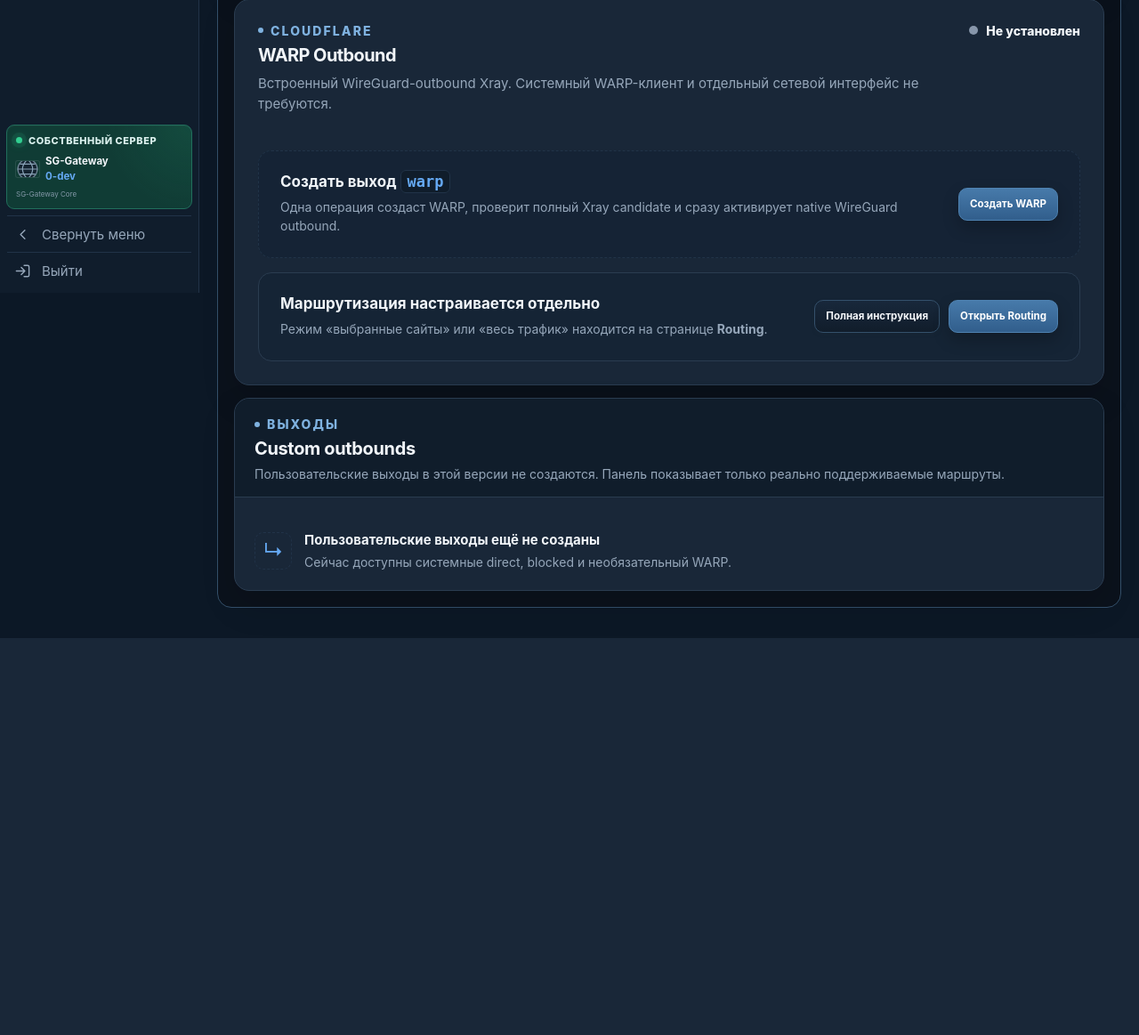
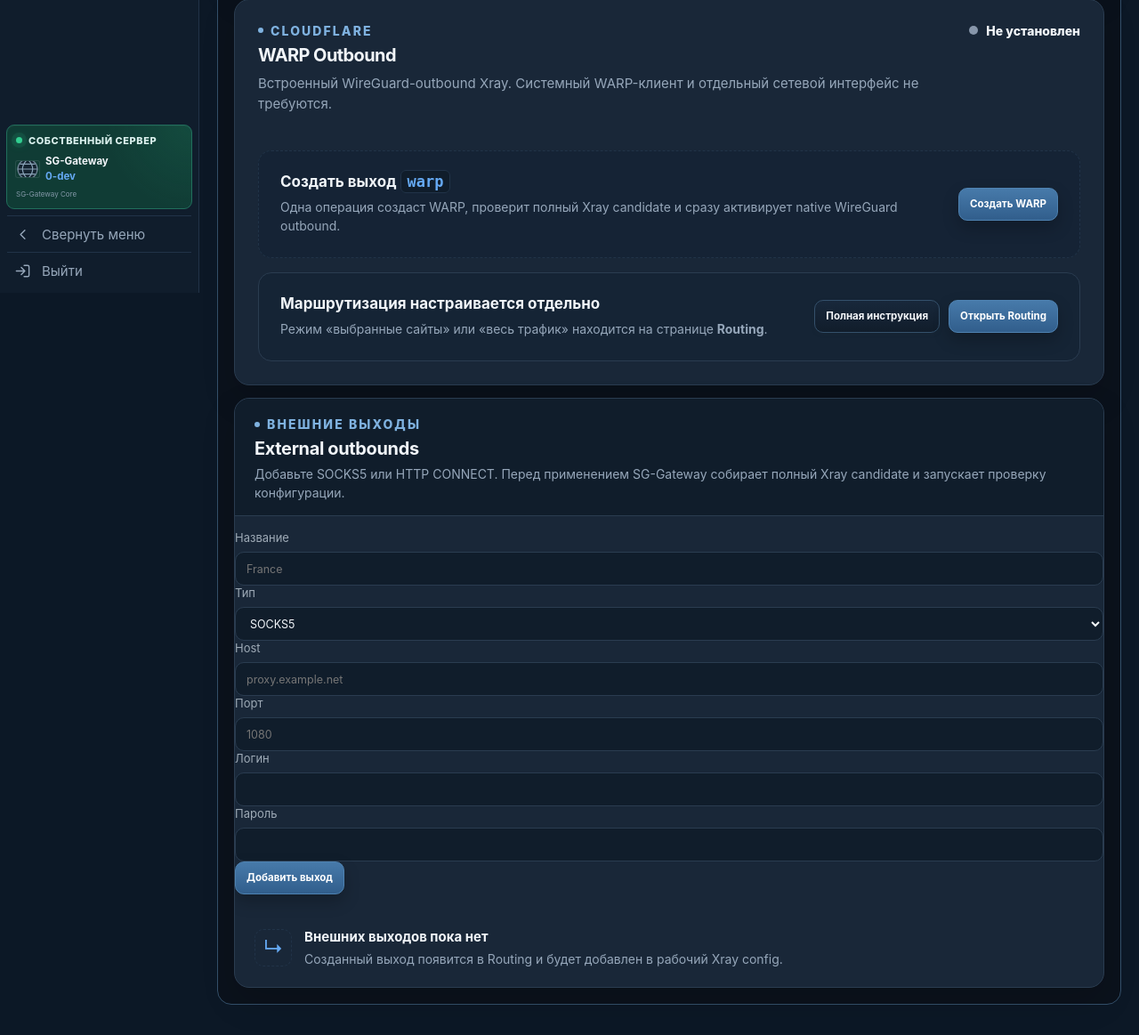
Before and after one commit to s-gor/sg-gateway-v23, a Flask app: page /outbounds in a window 1280 px wide. Shown: the part 471-1634 px from the top of the page at 89% size. Before the commit the page ends 1188 px from the top, so only its background shows below. Run offline with Flask 3, Linux system fonts and the light colour scheme; the visitor is signed in with stand-in values (Sample User, id 1); some libraries are stand-ins or nearby versions.

Commit message:
routing: add external outbound controls to Outbounds UI

```diff
--- a/app/web/templates/outbounds.html
+++ b/app/web/templates/outbounds.html
@@ -124,18 +124,53 @@
     </div>
   </section>
 
-  <section class="ob49-custom-card sg-ui-section" data-sg-section="outbounds-custom">
+  <section class="ob49-custom-card sg-ui-section" id="external" data-sg-section="outbounds-custom">
     <header class="sg-ui-section-head">
       <div>
-        <div class="ob49-kicker"><span></span> ВЫХОДЫ</div>
-        <h2>Custom outbounds</h2>
-        <p>Пользовательские выходы в этой версии не создаются. Панель показывает только реально поддерживаемые маршруты.</p>
+        <div class="ob49-kicker"><span></span> ВНЕШНИЕ ВЫХОДЫ</div>
+        <h2>External outbounds</h2>
+        <p>Добавьте SOCKS5 или HTTP CONNECT. Перед применением SG-Gateway собирает полный Xray candidate и запускает проверку конфигурации.</p>
       </div>
     </header>
+
+    <form class="ob49-external-form" method="post" action="{{ url_for('outbounds_external_create') }}">
+      <label><span>Название</span><input name="name" required maxlength="80" placeholder="France"></label>
+      <label><span>Тип</span><select name="protocol"><option value="socks">SOCKS5</option><option value="http">HTTP CONNECT</option></select></label>
+      <label><span>Host</span><input name="host" required placeholder="proxy.example.net"></label>
+      <label><span>Порт</span><input name="port" required inputmode="numeric" placeholder="1080"></label>
+      <label><span>Логин</span><input name="username" autocomplete="username"></label>
+      <label><span>Пароль</span><input name="password" type="password" autocomplete="new-password"></label>
+      <button class="ob49-primary" type="submit">Добавить выход</button>
+    </form>
+
+    {% if custom_outbounds %}
+    <div class="ob49-external-list">
+      {% for item in custom_outbounds %}
+      <div class="ob49-system-row">
+        <span class="ob49-route-icon" aria-hidden="true">↦</span>
+        <div class="ob49-route-copy">
+          <div><strong>{{ item.name }}</strong><span>{{ item.tag }}</span></div>
+          <p>{{ item.host }}:{{ item.port }}{% if item.username %} · {{ item.username }}{% endif %}</p>
+        </div>
+        <div class="ob49-route-meta">
+          <code>{{ item.protocol }}</code>
+          <span>{{ 'Авторизация' if item.has_password or item.username else 'Без авторизации' }}</span>
+          <form method="post" action="{{ url_for('outbounds_external_remove', identifier=item.id) }}"
+                data-sg-confirm="Удалить этот внешний выход? Активный Routing сначала должен перестать его использовать."
+                data-sg-confirm-title="Удалить outbound"
+                data-sg-confirm-button="Удалить">
+            <button class="ob49-danger" type="submit">Удалить</button>
+          </form>
+        </div>
+      </div>
+      {% endfor %}
+    </div>
+    {% else %}
     <div class="ob49-empty-row">
       <span aria-hidden="true">↳</span>
-      <div><strong>Пользовательские выходы ещё не созданы</strong><p>Сейчас доступны системные direct, blocked и необязательный WARP.</p></div>
+      <div><strong>Внешних выходов пока нет</strong><p>Созданный выход появится в Routing и будет добавлен в рабочий Xray config.</p></div>
     </div>
+    {% endif %}
   </section>
 </section>
 {% endblock %}
```
